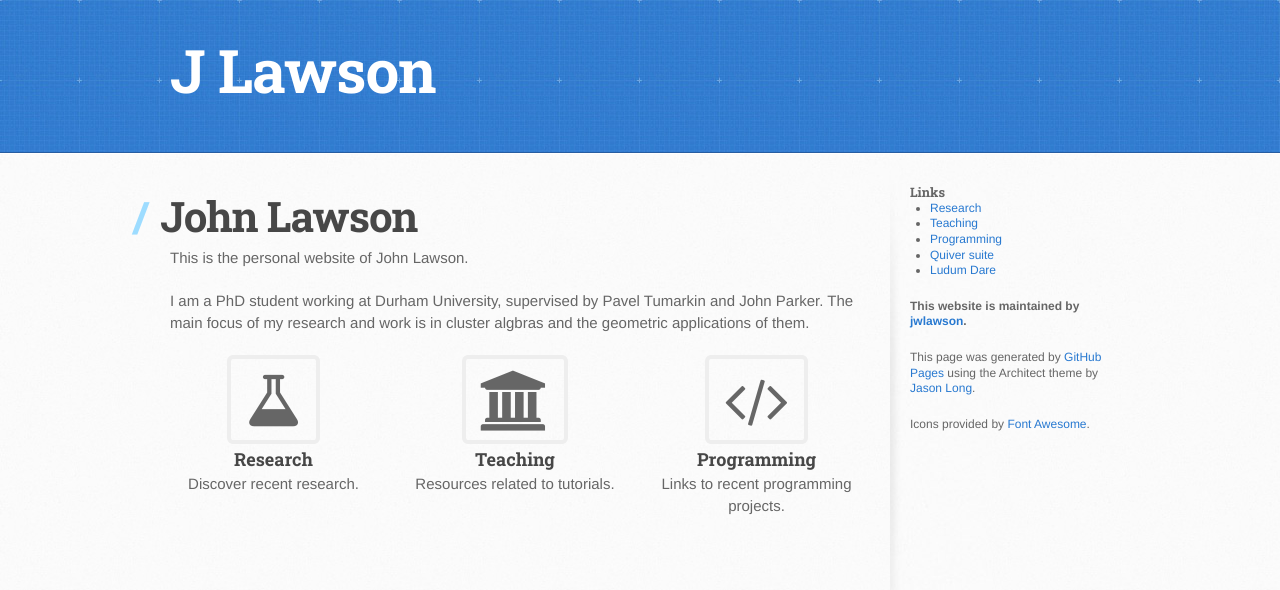
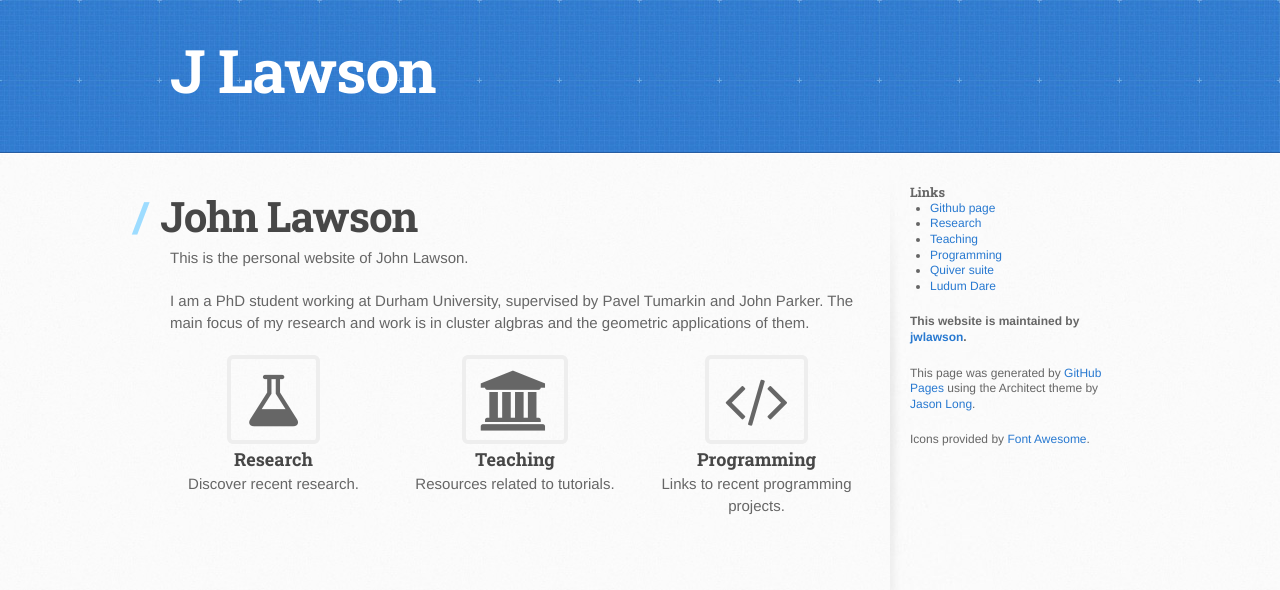
Before and after one commit to jwlawson/jwlawson.github.io, a Jekyll site: the page built from index.md, in a window 1280 px wide. Shown: the top 590 px of the page. Built offline with Jekyll 4.4.1, drawn with Linux system fonts in a browser that asks for light colours; nearby versions of some CDN libraries.

Commit message:
Adds link to my Github page

```diff
--- a/_includes/links.html
+++ b/_includes/links.html
@@ -1,5 +1,6 @@
 <h2>Links</h2>
 <ul class="links">
+  <li><a href="https://github.com/jwlawson">Github page</a></li>
   <li><a href="{{ site.baseurl }}/research/">Research</a></li>
   <li><a href="{{ site.baseurl }}/teaching/">Teaching</a></li>
   <li><a href="{{ site.baseurl }}/programming/">Programming</a></li>
```
